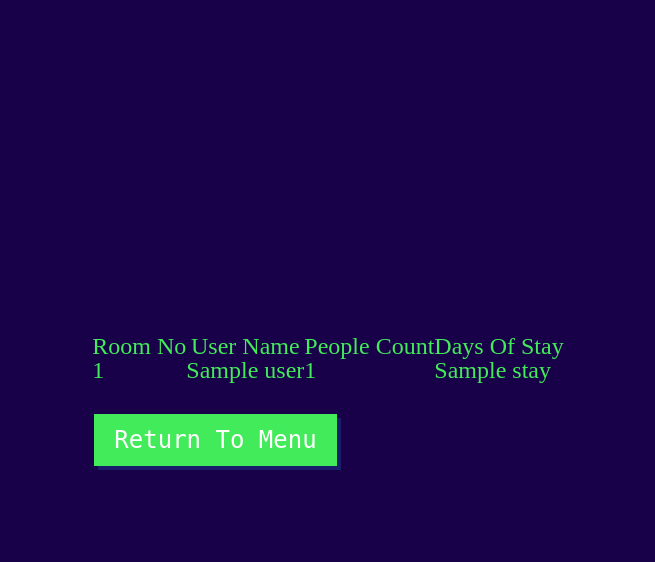
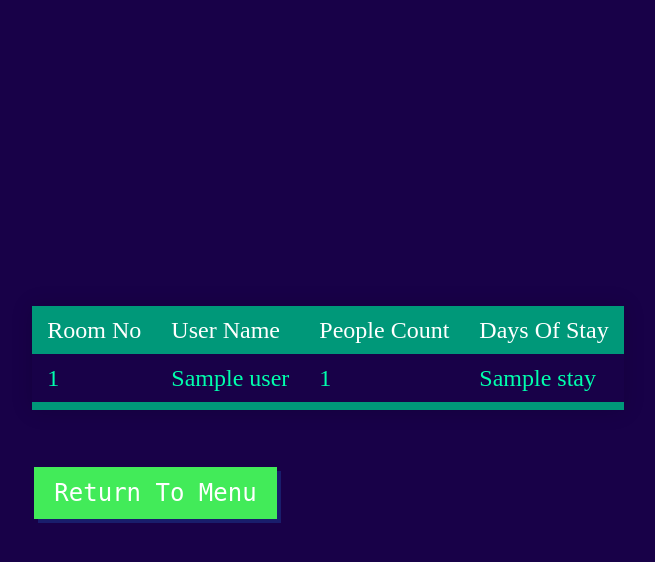
Before and after one commit to klrab3490/Hotel-Stay-Management, a Flask app: template templates/display.html in a window 1280 px wide. Shown: the top 562 px of the page, without its empty margins (312-967 px from the left). Run offline with Flask 2, Linux system fonts and the light colour scheme; the template is opened without the code that fills it: most values are stand-ins (such as "Sample title", 1, 10 or a date in 2020); some libraries are stand-ins or nearby versions.

Commit message:
second commit + front-end + back-end + flask some work completed

```diff
--- a/app.py
+++ b/app.py
@@ -3,13 +3,12 @@ import pymongo
 import pandas as pd
 
 app = Flask(__name__)
+app.secret_key="string"
 
 # Initialize MongoDB client
 client = pymongo.MongoClient("mongodb://localhost:27017/")
 db = client["Hotel"]
-table = db["Rooms"]
-
-data = table.find()
+table = db["Hotel-Room"]
 
 @app.route("/")
 @app.route("/home")
@@ -25,7 +24,8 @@ def login():
     elif username == "Rahul" and password == "kl.rab_3490":
         return render_template("menu.html")
     else:
-        return "Sorry, %s is unable to login" %username
+        flash("Sorry Unable To Login")
+        return render_template("index.html")
 
 @app.route("/menu-action",methods=['POST'])
 def menu():
@@ -37,13 +37,14 @@ def menu():
     elif choice == "3":
         return render_template("update.html")
     elif choice == "4":
+        data =table.find()
         return render_template("display.html",data=data)
     elif choice == "5":
         return render_template("index.html")
     else:
         return render_template("menu.html")
 
-@app.route("/add-data",methods=['POST'])
+@app.route("/add-data",methods=['POST','GET'])
 def add_data():
     roomNo = request.form['roomNo']
     roomUser = request.form['roomUser']
@@ -54,6 +55,53 @@ def add_data():
     data = table.find()
     return render_template("display.html",data=data)
 
+@app.route("/remove-data",methods=['POST'])
+def remove_data():
+    roomNo = request.form['roomNo']
+    content_delete = {"RoomID":roomNo}
+    delete_data = table.find_one(content_delete)
+    if delete_data == None:
+        flash("No Such Value Exits")
+        return render_template("menu.html")
+    else:
+        table.delete_one(content_delete)
+        data =table.find()
+        return render_template("display.html",data=data)
+
+@app.route("/update-data",methods=['POST'])
+def update_data():
+    roomNo = request.form['roomNo']
+    content_find = {"RoomID":roomNo}
+    search = table.find_one(content_find)
+    if search == None:
+        flash("No Data To Update")
+        return render_template("menu.html")
+    else:
+        nroomNo = request.form['nroomNo']
+        nroomUser = request.form['nroomUser']
+        nroomCount = request.form['nroomCount']
+        nroomStay = request.form['nroomStay']
+        data = table.find()
+        if nroomNo!=None and nroomUser==None and nroomStay==None and nroomUser==None:
+            table.update_one({"RoomID":roomNo},{"$set":{"RoomID":nroomNo}})
+            return render_template("display.html",data=data)
+        elif nroomUser!=None and nroomNo==None and nroomCount==None and nroomStay==None:
+            table.update_one({"RoomID":roomNo},{"$set":{"User":nroomUser}})
+            return render_template("display.html",data=data)
+        elif nroomCount!=None and nroomNo==None and nroomUser==None and nroomStay==None:
+            table.update_one({"RoomID":roomNo},{"$set":{"Count":nroomCount}})
+            return render_template("display.html",data=data)
+        elif nroomStay!=None and nroomNo==None and nroomUser==None and nroomCount==None:
+            table.update_one({"RoomID":roomNo},{"$set":{"Stay":nroomStay}})
+            return render_template("display.html",data=data)
+        elif nroomNo!=None and nroomUser!=None and nroomCount!=None and nroomStay!=None:
+            table.update_one({"RoomID":roomNo},{"$set":{"RoomID":nroomNo,"User":nroomUser,"Count":nroomCount,"Stay":nroomStay}})
+            return render_template("display.html",data=data)
+        else:
+            flash("No Data Entry")
+            return render_template("update.html")
+
+
 @app.route("/display-data",methods=['POST'])
 def display_data():
     data = table.find()
--- a/static/style.css
+++ b/static/style.css
@@ -79,17 +79,6 @@ button {
 
 .input-wrapper {
   position: relative;
-}
-
-table {
-  color: #42eb59;
-  font-size: 1.5rem;
-}
-
-table ,th,td {
-  border: 1px soild;
-  border-color: aquamarine;
-
 }
 
 input {
@@ -178,3 +167,38 @@ input:focus {
 .show-password [id=beam] {
   background: var(--beamColor);
 }
+
+.styled-table {
+  border-collapse: collapse;
+  margin: 25px 0;
+  font-size: 1.5em;
+  color: #00ffad;
+  min-width: 400px;
+  box-shadow: 0 0 20px rgba(0, 0, 0, 0.15);
+}
+
+.styled-table thead tr {
+    background-color: #009879;
+    color: #ffffff;
+    text-align: left;
+}
+
+.styled-table th,
+.styled-table td {
+    padding: 12px 15px;
+}
+.styled-table tbody tr {
+    border-bottom: 1px solid #dddddd;
+}
+
+.styled-table tbody tr:nth-of-type(even) {
+    background-color: #f3f3f3;
+}
+
+.styled-table tbody tr:last-of-type {
+    border-bottom: .5rem solid #009879;
+}
+.styled-table tbody tr.active-row {
+    font-weight: bold;
+    color: #009879;
+  }
--- a/templates/display.html
+++ b/templates/display.html
@@ -10,20 +10,22 @@
 
     <body>
         <form action="/display-data" method="POST">
-            <table class="" >
-                <tr>
-                    <th class="px-4 py-3 w-35">Room No</th>
-                    <th class="px-4 py-3 w-35">User Name</th>
-                    <th class="px-4 py-3 w-35">People Count</th>
-                    <th class="px-4 py-3 w-35">Days Of Stay</th>
-                </tr>
-                {% for item in data %}
-                <tr>
-                    <td class="px-4 py-3">{{ item['RoomID'] }}</td>
-                    <td class="px-4 py-3">{{ item['User'] }}</td>
-                    <td class="px-4 py-3">{{ item['Count'] }}</td>
-                    <td class="px-4 py-3">{{ item['Stay'] }}</td>
-                </tr>
+            <table class="styled-table" >
+                <thead>
+                    <th>Room No</th>
+                    <th>User Name</th>
+                    <th>People Count</th>
+                    <th>Days Of Stay</th>
+                </thead>
+                <tbody>
+                    {% for item in data %}
+                    <tr>
+                        <td class="name-row">{{item.RoomID}}</td>
+                        <td class="name-row">{{item.User}}</td>
+                        <td class="name-row">{{item.Count}}</td>
+                        <td class="name-row">{{item.Stay}}</td>
+                    </tr>
+                </tbody>
                 {% endfor %}
             </table>
             <button id="submit">Return To Menu</button>
```
Also changed, not shown: templates/index.html (+16 -0 lines), templates/remove.html (+41 -0 lines), templates/update.html (+65 -0 lines), test/Project.py (renamed from Project.py, +1 -1 lines), test/display.py (renamed from test.py, +1 -1 lines).
